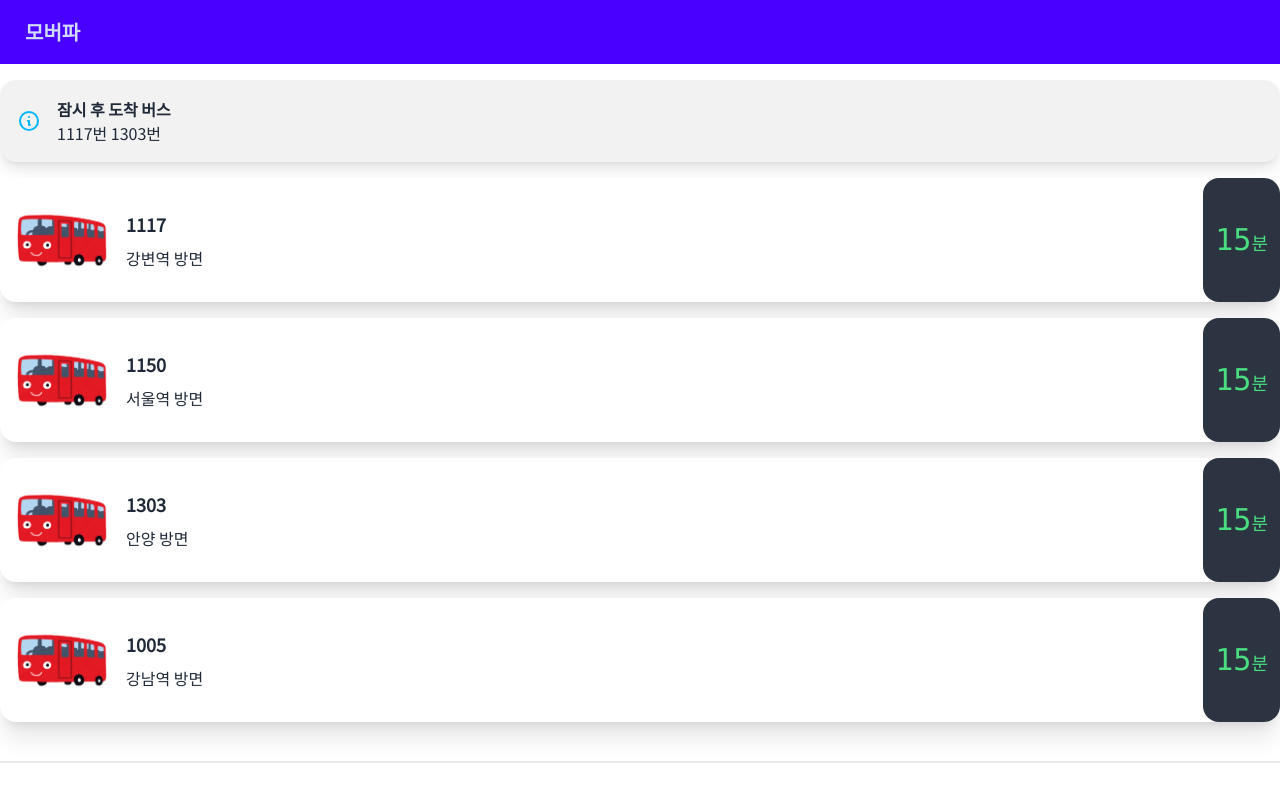
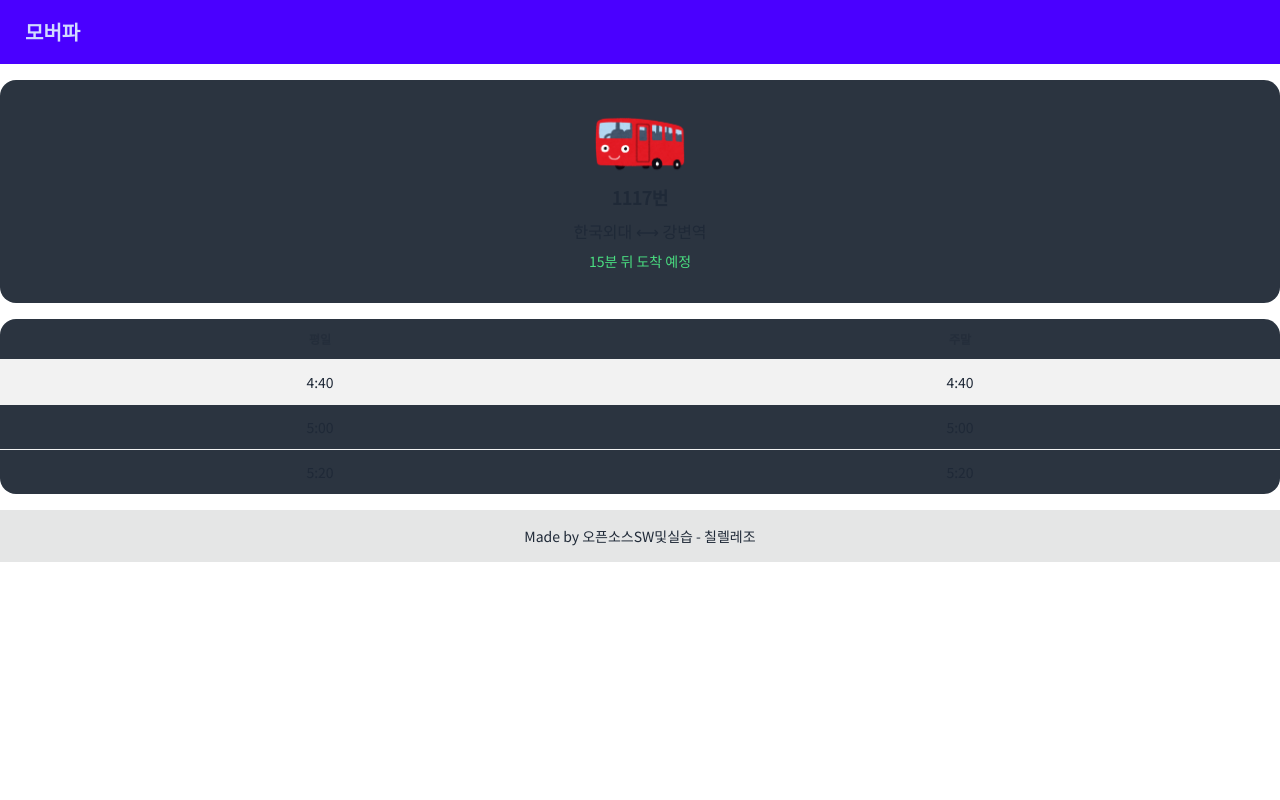
Before and after one commit to hufs-opensw-7/bus-finder, a React (Create React App) app: page / in a window 1280 px wide. Shown: the top 800 px of the page. Built offline with nearby package versions, Linux system fonts and the light colour scheme.

Commit message:
Add detail page

```diff
--- a/src/App.js
+++ b/src/App.js
@@ -1,8 +1,16 @@
+import Header from './components/Header';
+import Footer from './components/Footer'
+
 import MainPage from "./page/MainPage";
+import DetailPage from './page/DetailPage';
 
 function App() {
   return (
-    <MainPage />
+    <div className="lg:container lg:mx-auto">
+      <Header />
+      <DetailPage />
+      <Footer />
+    </div>
   );
 }
 
--- /dev/null
+++ b/src/components/DetailPage/BusInformationCard.js
@@ -0,0 +1,16 @@
+import redBusImage from '../../assets/red_bus.png';
+
+function BusInformationCard() {
+    return (
+        <div className="card bg-neutral my-4">
+            <div className="card-body items-center text-center">
+                <img src={redBusImage} alt="bus image" className="w-24" />
+                <h1 className="text-base lg:text-lg font-bold">1117번</h1>
+                <p className="text-sm lg:text-base">한국외대 ⟷ 강변역</p>
+                <p className="text-green-400 text-xs lg:text-sm">15분 뒤 도착 예정</p>
+            </div>
+        </div>
+    )
+}
+
+export default BusInformationCard;
--- /dev/null
+++ b/src/components/DetailPage/BusScheduleCard.js
@@ -0,0 +1,32 @@
+function BusScheduleCard() {
+    return (
+        <div className="card bg-neutral my-4">
+            <div className="overflow-x-auto">
+                <table className="table">
+                    <thead className="text-center">
+                        <tr>
+                            <th>평일</th>
+                            <th>주말</th>
+                        </tr>
+                    </thead>
+                    <tbody className="text-center">
+                        <tr className="bg-base-200">
+                            <td>4:40</td>
+                            <td>4:40</td>
+                        </tr>
+                        <tr>
+                            <td>5:00</td>
+                            <td>5:00</td>
+                        </tr>
+                        <tr>
+                            <td>5:20</td>
+                            <td>5:20</td>
+                        </tr>
+                    </tbody>
+                </table>
+            </div>
+        </div>
+    )
+}
+
+export default BusScheduleCard;
--- a/src/components/BusCard.js
+++ b/src/components/MainPage/BusCard.js
@@ -1,5 +1,5 @@
-import api from '../api/api.json'
-import redBusImage from '../assets/red_bus.png';
+import api from '../../api/api.json'
+import redBusImage from '../../assets/red_bus.png';
 
 function BusCard() {
     const card = api.map((item, index) => {
--- a/src/components/GameCard.js
+++ b/src/components/MainPage/GameCard.js
@@ -1,4 +1,4 @@
-import playingGame from '../assets/playing_game.png'
+import playingGame from '../../assets/playing_game.png'
 
 function GameCard() {
     return (
--- a/src/page/DetailPage.js
+++ b/src/page/DetailPage.js
@@ -1,5 +1,13 @@
+import BusInformationCard from '../components/DetailPage/BusInformationCard';
+import BusScheduleCard from '../components/DetailPage/BusScheduleCard';
+
 function DetailPage() {
-
+    return (
+        <>
+            <BusInformationCard />
+            <BusScheduleCard />
+        </>
+    )
 }
 
 export default DetailPage;
--- a/src/page/MainPage.js
+++ b/src/page/MainPage.js
@@ -1,21 +1,15 @@
-import Header from '../components/Header';
-import ArrivingSoon from '../components/ArrivingSoonCard';
-import BusCard from '../components/BusCard';
-import GameCard from '../components/GameCard';
-import Footer from '../components/Footer'
+import ArrivingSoon from '../components/MainPage/ArrivingSoonCard';
+import BusCard from '../components/MainPage/BusCard';
+import GameCard from '../components/MainPage/GameCard';
 
 function MainPage() {
   return (
-    <div className="lg:container lg:mx-auto">
-      <Header />
+    <>
       <ArrivingSoon />
       <BusCard />
-
       <div className="divider mt-8"></div>
-
       <GameCard />
-      <Footer />
-    </div>
+    </>
   );
 }
 
```
Also changed, not shown: src/components/MainPage/ArrivingSoonCard.js (renamed from src/components/ArrivingSoonCard.js).
